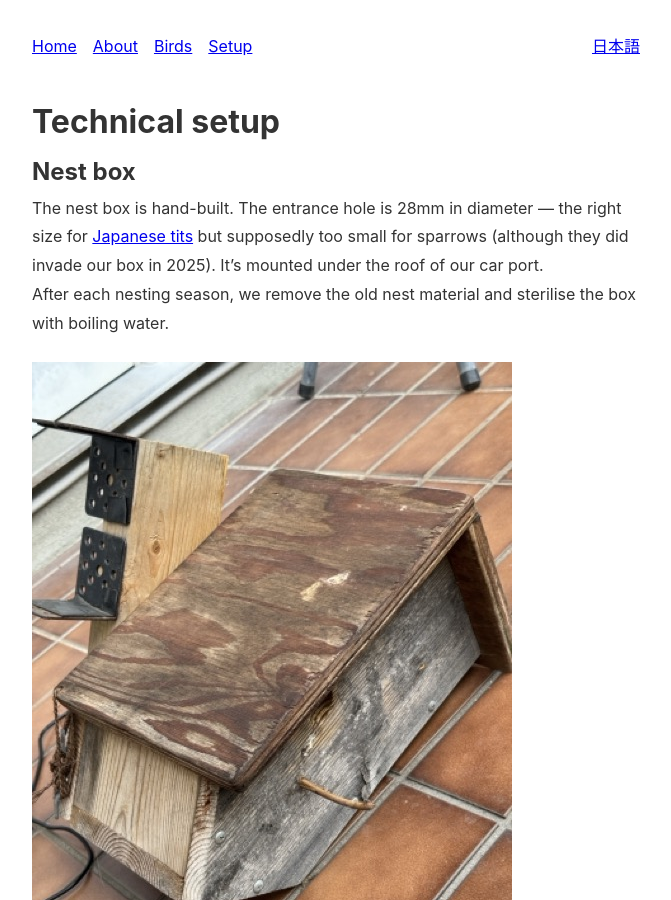
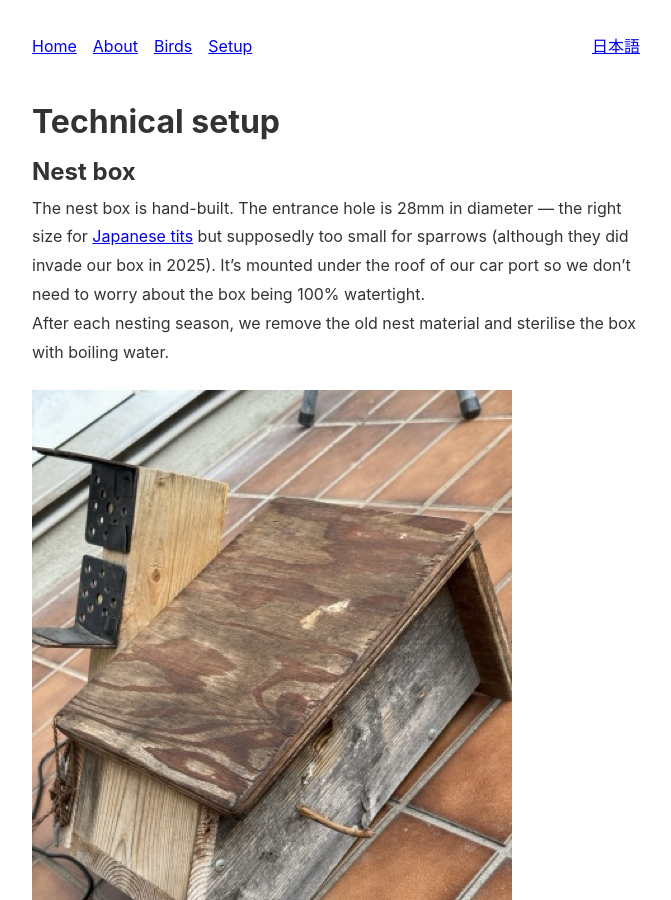
Before and after one commit to tagawa/maison-hina, a Jekyll site: the page built from en/setup.md, in a window 1280 px wide and 900 px high. Shown: the whole window, without its empty margins (304-975 px from the left). Built offline with Jekyll 4.4.1, drawn with Linux system fonts in a browser that asks for light colours; comment, search, counter and statistics services are not loaded.

Commit message:
Update setup.md

```diff
--- a/en/setup.md
+++ b/en/setup.md
@@ -12,7 +12,7 @@ json_ld:
 
 ## Nest box
 
-The nest box is hand-built. The entrance hole is 28mm in diameter — the right size for [Japanese tits](https://en.wikipedia.org/wiki/Cinereous_tit) but supposedly too small for sparrows (although they did invade our box in 2025). It's mounted under the roof of our car port.
+The nest box is hand-built. The entrance hole is 28mm in diameter — the right size for [Japanese tits](https://en.wikipedia.org/wiki/Cinereous_tit) but supposedly too small for sparrows (although they did invade our box in 2025). It's mounted under the roof of our car port so we don't need to worry about the box being 100% watertight.
 
 After each nesting season, we remove the old nest material and sterilise the box with boiling water.
 
```
